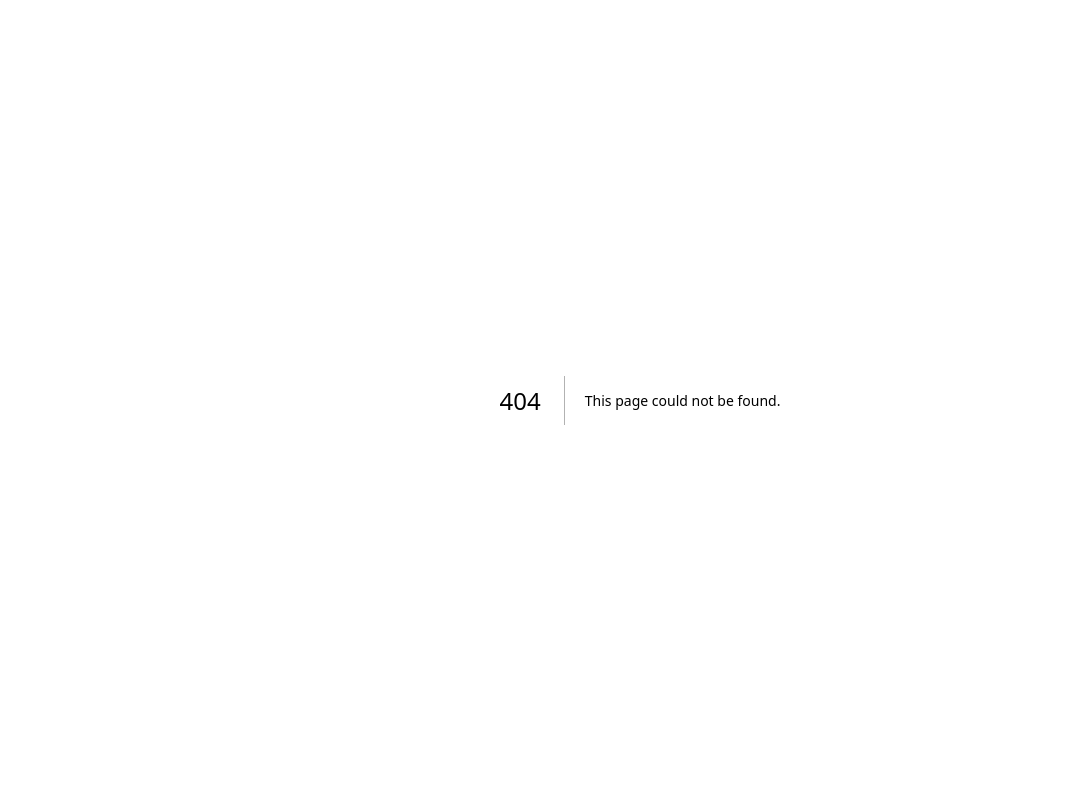
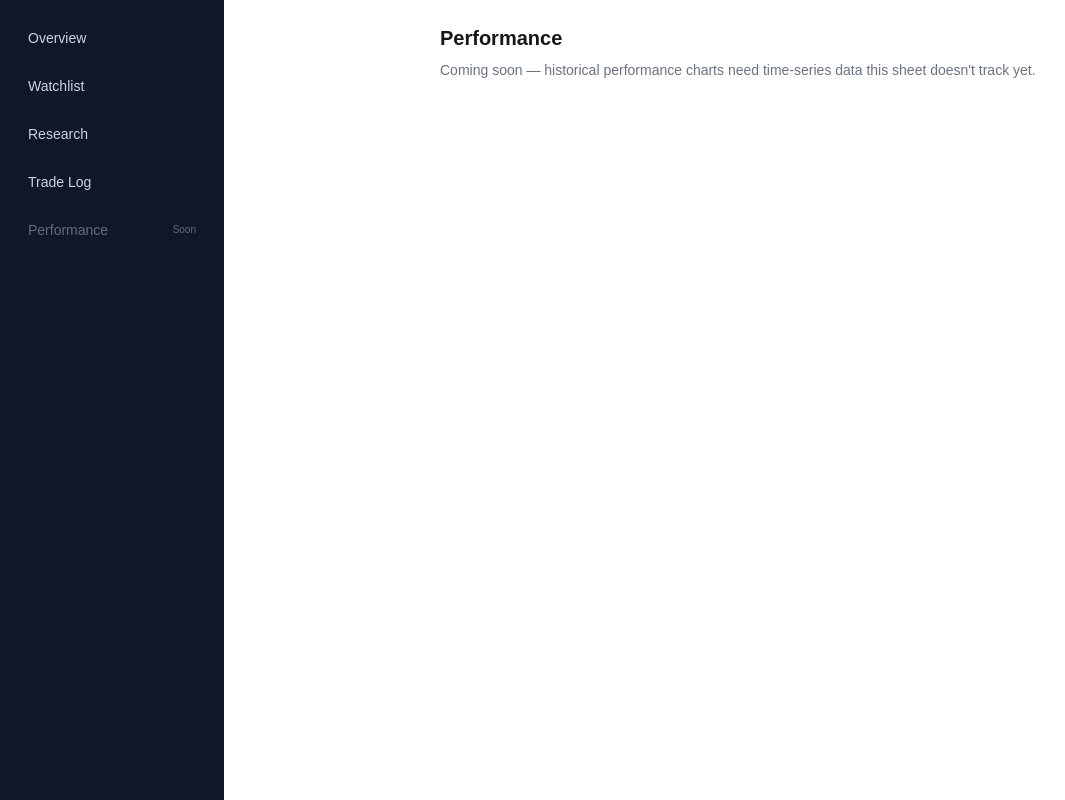
Before and after one commit to norcodes987/portfolio, a Next.js app: page /performance in a window 1280 px wide. Before the commit this address had no page. Shown: the whole page, without its empty margins (0-1065 px from the left). Built offline with nearby package versions, Linux system fonts and the light colour scheme.

Commit message:
feat: add Performance coming-soon stub

```diff
--- /dev/null
+++ b/app/(dashboard)/performance/page.tsx
@@ -0,0 +1,11 @@
+export default function PerformancePage() {
+  return (
+    <main className="mx-auto max-w-2xl p-6">
+      <h1 className="text-xl font-semibold">Performance</h1>
+      <p className="mt-2 text-sm text-gray-500">
+        Coming soon — historical performance charts need time-series data this sheet doesn&apos;t
+        track yet.
+      </p>
+    </main>
+  )
+}
```
